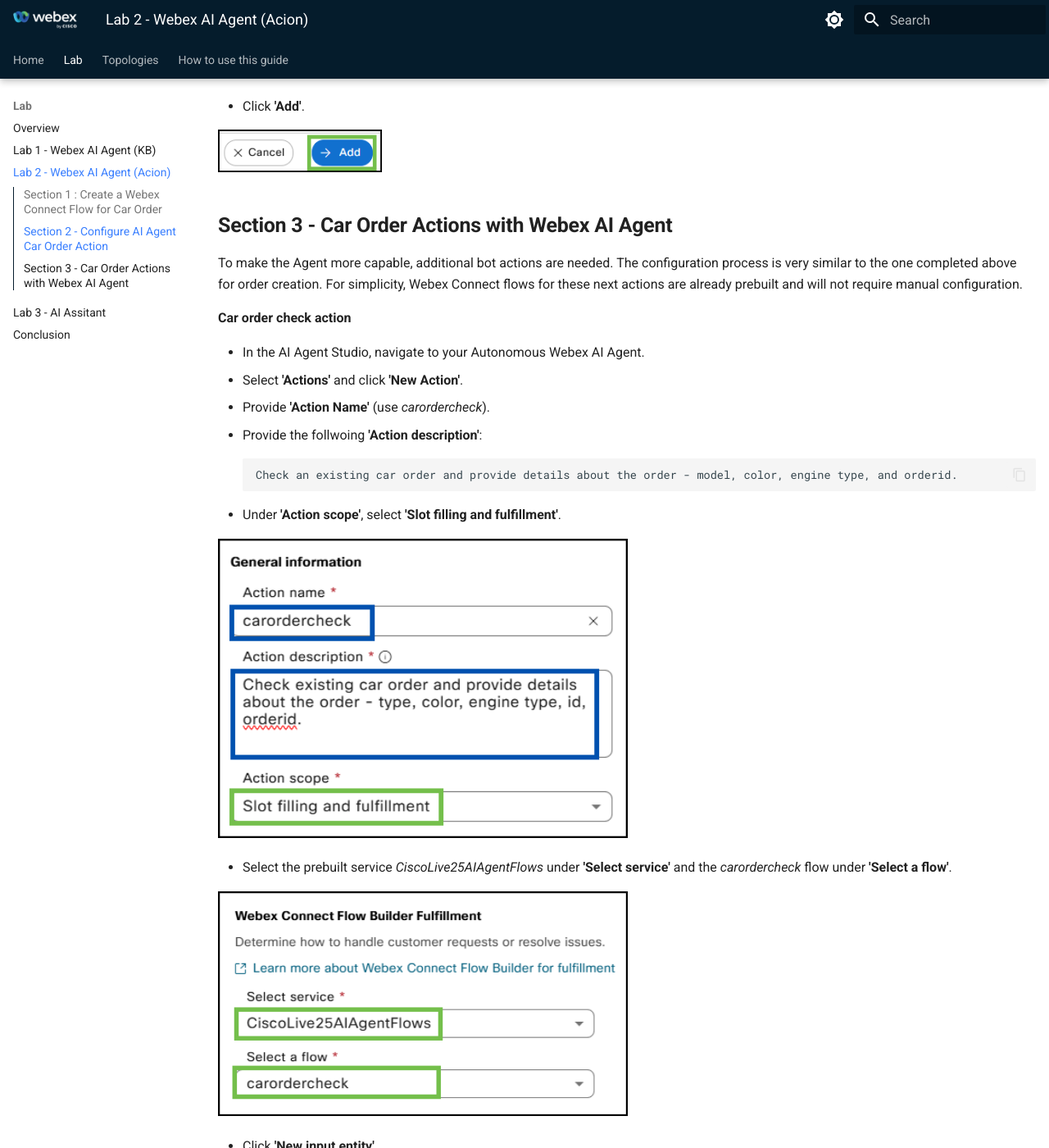
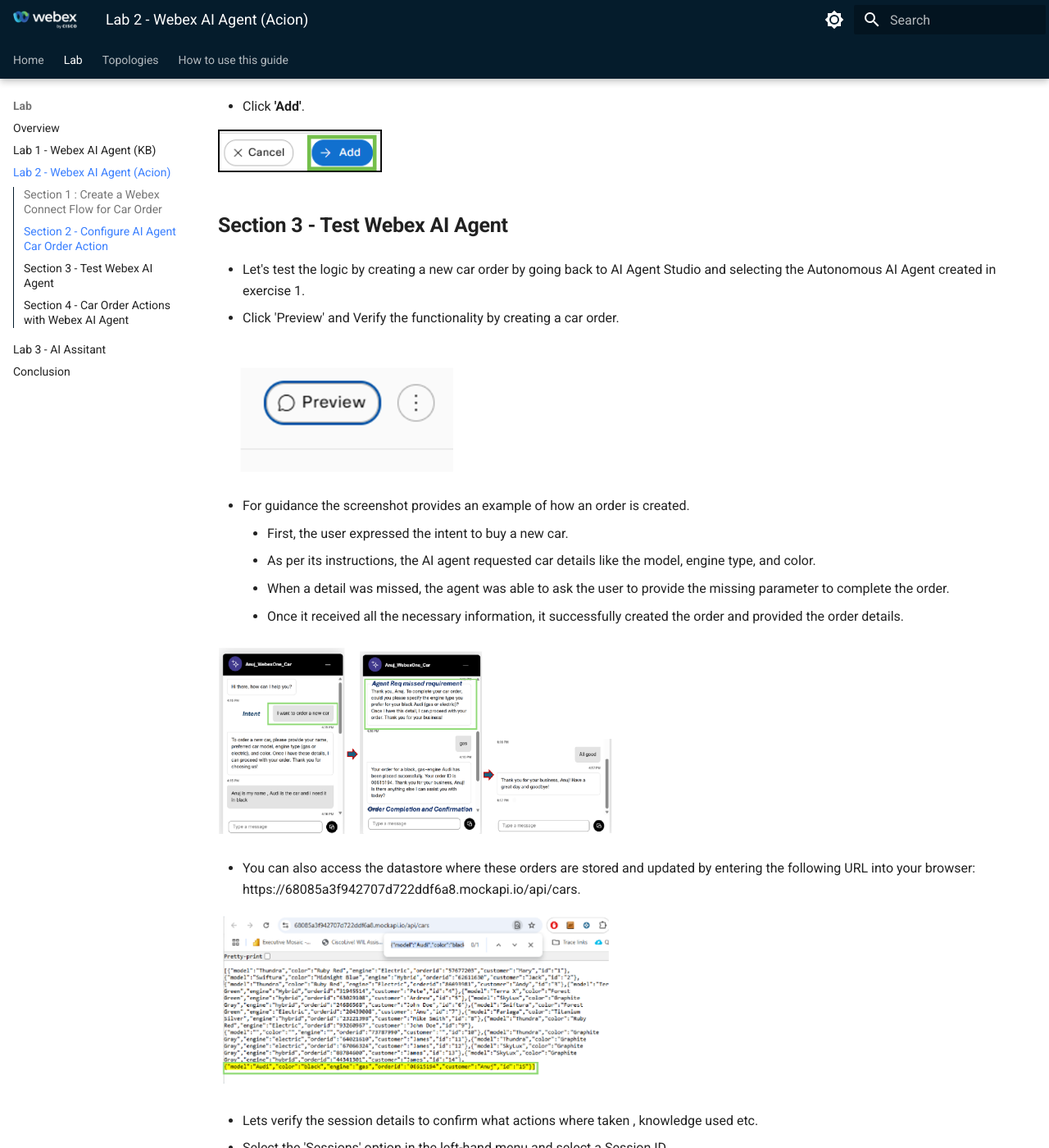
Before and after one commit to WebexCC-SA/LAB-1309, an MkDocs documentation site: the page built from docs/Excercise2.md, in a window 1280 px wide and 1400 px high, scrolled down 9957 px. Shown: the whole window at 82% size. Built offline with MkDocs 1.6.1 and Material for MkDocs 9.7.7, drawn with Linux system fonts in a browser that asks for light colours; some of the changed text lies outside the part shown.

Commit message:
Version13

```diff
--- a/docs/Excercise2.md
+++ b/docs/Excercise2.md
@@ -146,8 +146,40 @@
 
 ![Nav](./assets/t2s1ap6.png){ width="200" }
 
+## **Section 3 - Test Webex AI Agent**
 
-## **Section 3 - Car Order Actions with Webex AI Agent**
+- Let's test the logic by creating a new car order by going back to AI Agent Studio and selecting the Autonomous AI Agent created in exercise 1.
+
+- Click 'Preview' and Verify the functionality by creating a car order.
+
+![Nav](./assets/Excercise4_16.png){ width="300" }
+
+- For guidance the screenshot provides an example of how an order is created.
+	- First, the user expressed the intent to buy a new car.
+	- As per its instructions, the AI agent requested car details like the model, engine type, and color.
+	- When a detail was missed, the agent was able to ask the user to provide the missing parameter to complete the order.
+	- Once it received all the necessary information, it successfully created the order and provided the order details.
+
+![Nav](./assets/t2s3ap2.png){ width="500" }
+
+- You can also access the datastore where these orders are stored and updated by entering the following URL into your browser:
+   https://68085a3f942707d722ddf6a8.mockapi.io/api/cars.
+
+![Nav](./assets/t2s3ap3.png){ width="500" }
+
+- Lets verify the session details to confirm what actions where taken , knowledge used etc.
+
+- Select the  'Sessions' option in the left-hand menu and select a Session ID
+
+![Nav](./assets/t2s3ap4.png){ width="500" }
+
+- Review each message and observe the actions taken, knowledge used, etc., by the Webex AI Agent on the right-hand side
+
+![Nav](./assets/t2s3ap5.png){ width="500" }
+
+Congratulations! You have successfully completed this task and the lab! If you'd like, you can also explore Bonus section 4 to dive and see how the orders can be modified.
+
+## **Section 4 - Car Order Actions with Webex AI Agent**
 
 To make the Agent more capable, additional bot actions are needed. The configuration process is very similar to the one completed above for order creation. For simplicity, Webex Connect flows for these next actions are already prebuilt and will not require manual configuration.
 
```
Also changed, not shown: docs/assets/t2s3ap2.png (added), docs/assets/t2s3ap3.png (added), docs/assets/t2s3ap4.png (added), docs/assets/t2s3ap5.png (added).
